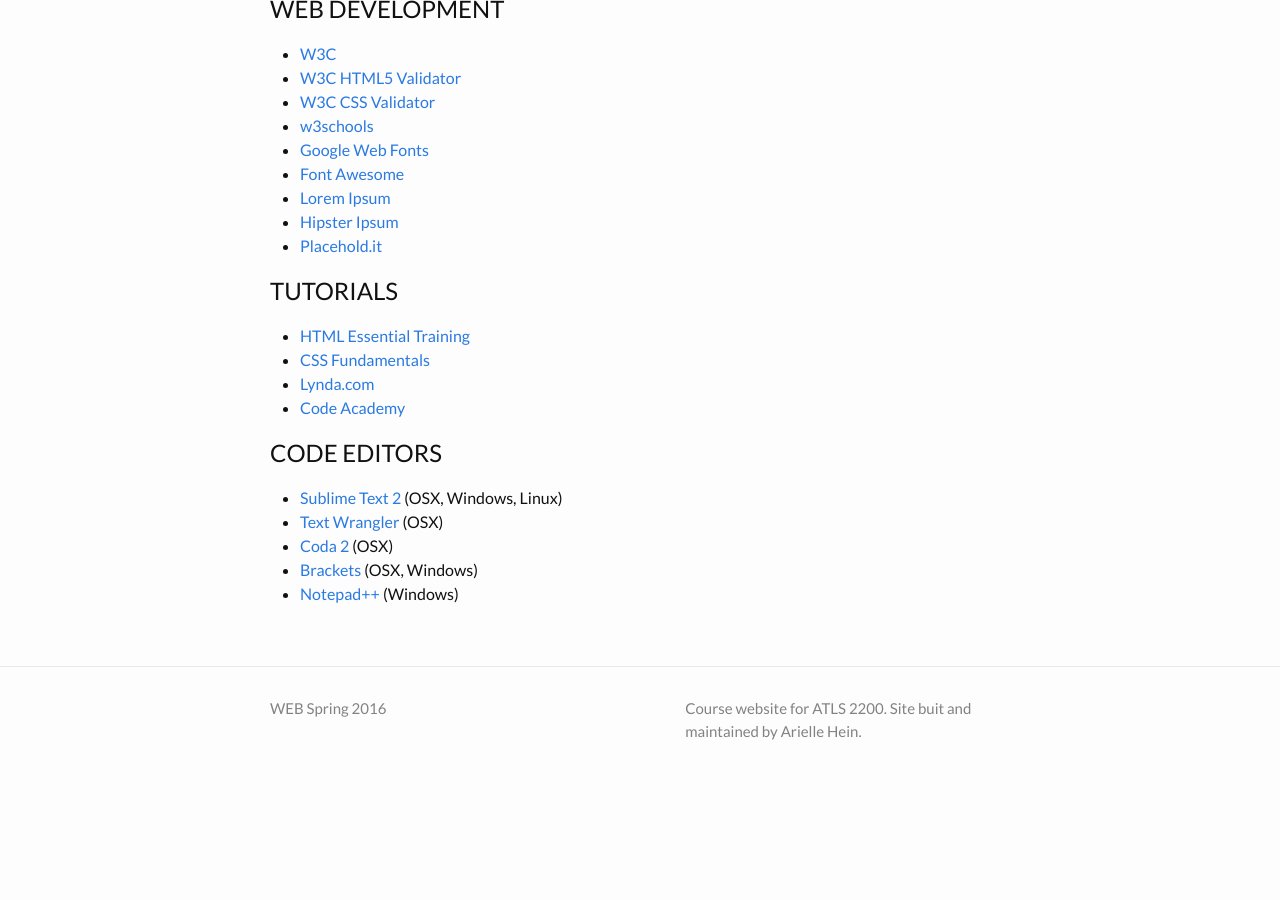
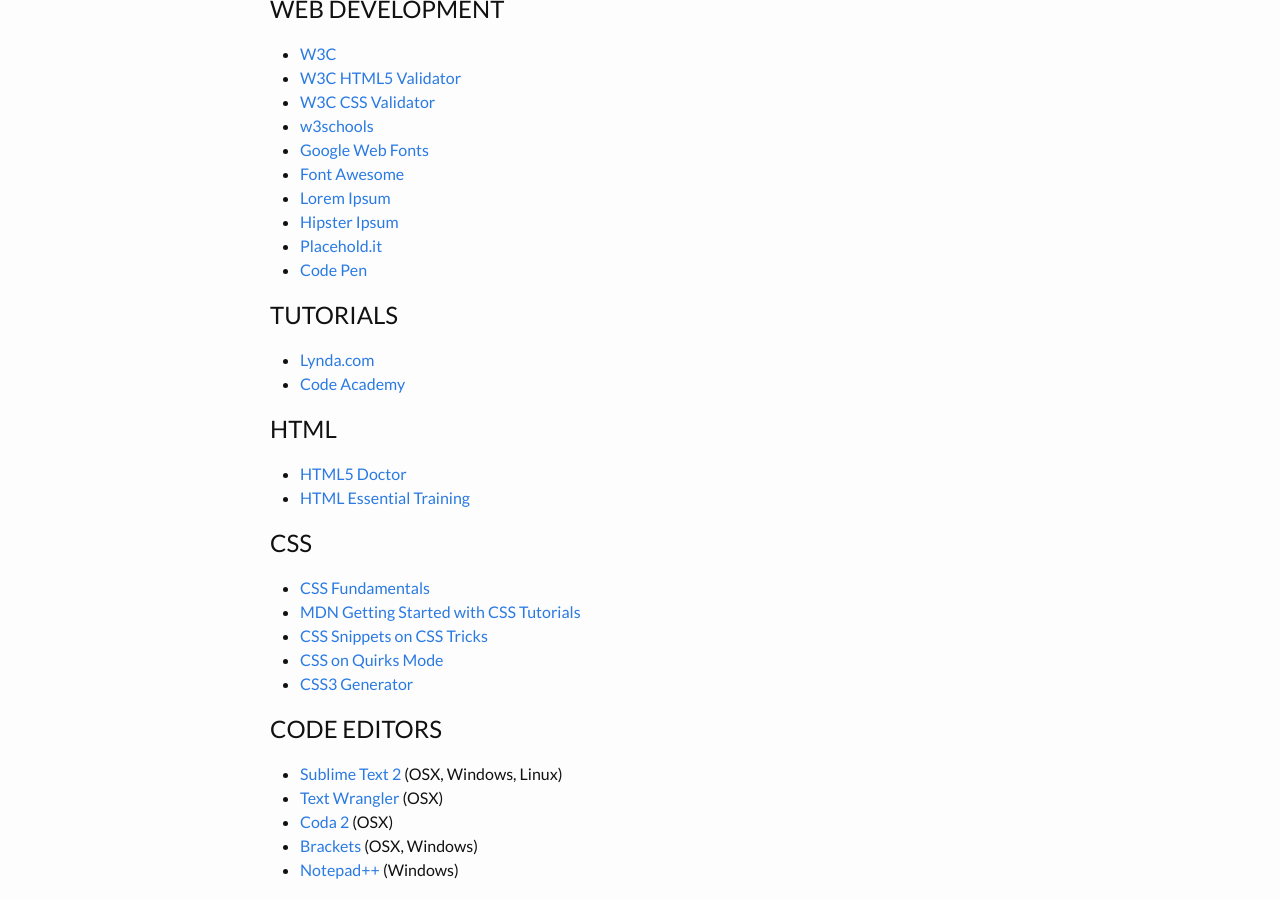
Before and after one commit to coloringchaos/web-spring-16, a Jekyll site: the page built from resources.md, in a window 1280 px wide and 900 px high, scrolled down 422 px. Built offline with Jekyll 4.4.1, drawn with Linux system fonts in a browser that asks for light colours; before the commit the page ends 1224 px from its top, so only the background shows below that.

Commit message:
updating resources

```diff
--- a/resources.md
+++ b/resources.md
@@ -21,12 +21,23 @@
 + [Lorem Ipsum](http://lipsum.lipsum.com/)
 + [Hipster Ipsum](http://hipsum.co/)
 + [Placehold.it](http://placehold.it/)
++ [Code Pen](http://codepen.io/)
+
 
 # TUTORIALS
-+ [HTML Essential Training](http://www.lynda.com/HTML-tutorials/HTML-Essential-Training/170427-2.html)
-+ [CSS Fundamentals](http://www.lynda.com/Web-Interactive-CSS-tutorials/CSS-Fundamentals/80436-2.html)
 + [Lynda.com](http://lynda.colorado.edu)
 + [Code Academy](https://www.codecademy.com/)
+
+# HTML
++ [HTML5 Doctor](http://html5doctor.com/)
++ [HTML Essential Training](http://www.lynda.com/HTML-tutorials/HTML-Essential-Training/170427-2.html)
+
+# CSS
++ [CSS Fundamentals](http://www.lynda.com/Web-Interactive-CSS-tutorials/CSS-Fundamentals/80436-2.html)
++ [MDN Getting Started with CSS Tutorials](https://developer.mozilla.org/en-US/docs/Web/Guide/CSS/Getting_started)
++ [CSS Snippets on CSS Tricks](https://css-tricks.com/snippets/)
++ [CSS on Quirks Mode](http://www.quirksmode.org/css/)
++ [CSS3 Generator](http://css3generator.com/)
 
 # CODE EDITORS
 + [Sublime Text 2](http://www.sublimetext.com/) (OSX, Windows, Linux)
```
